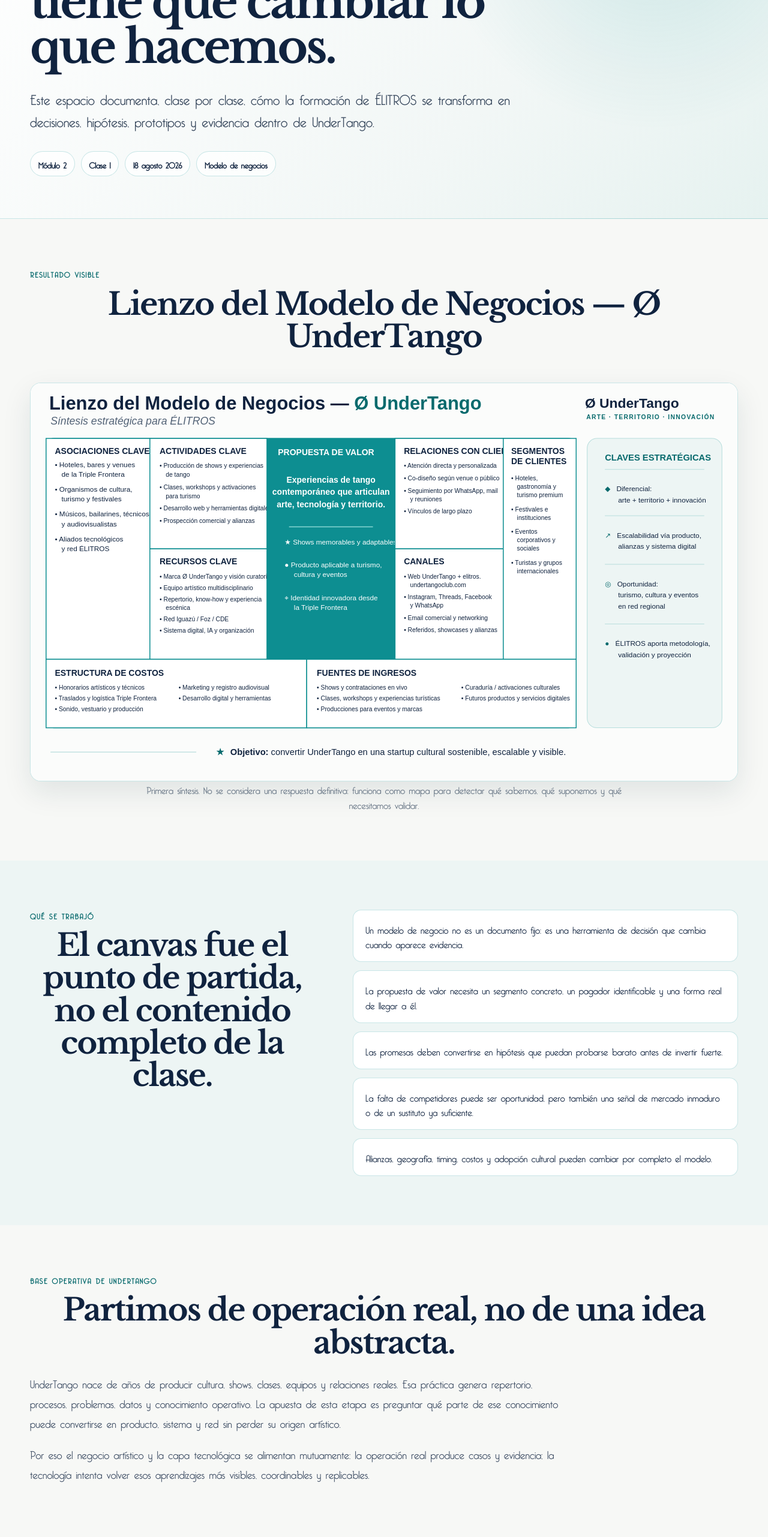
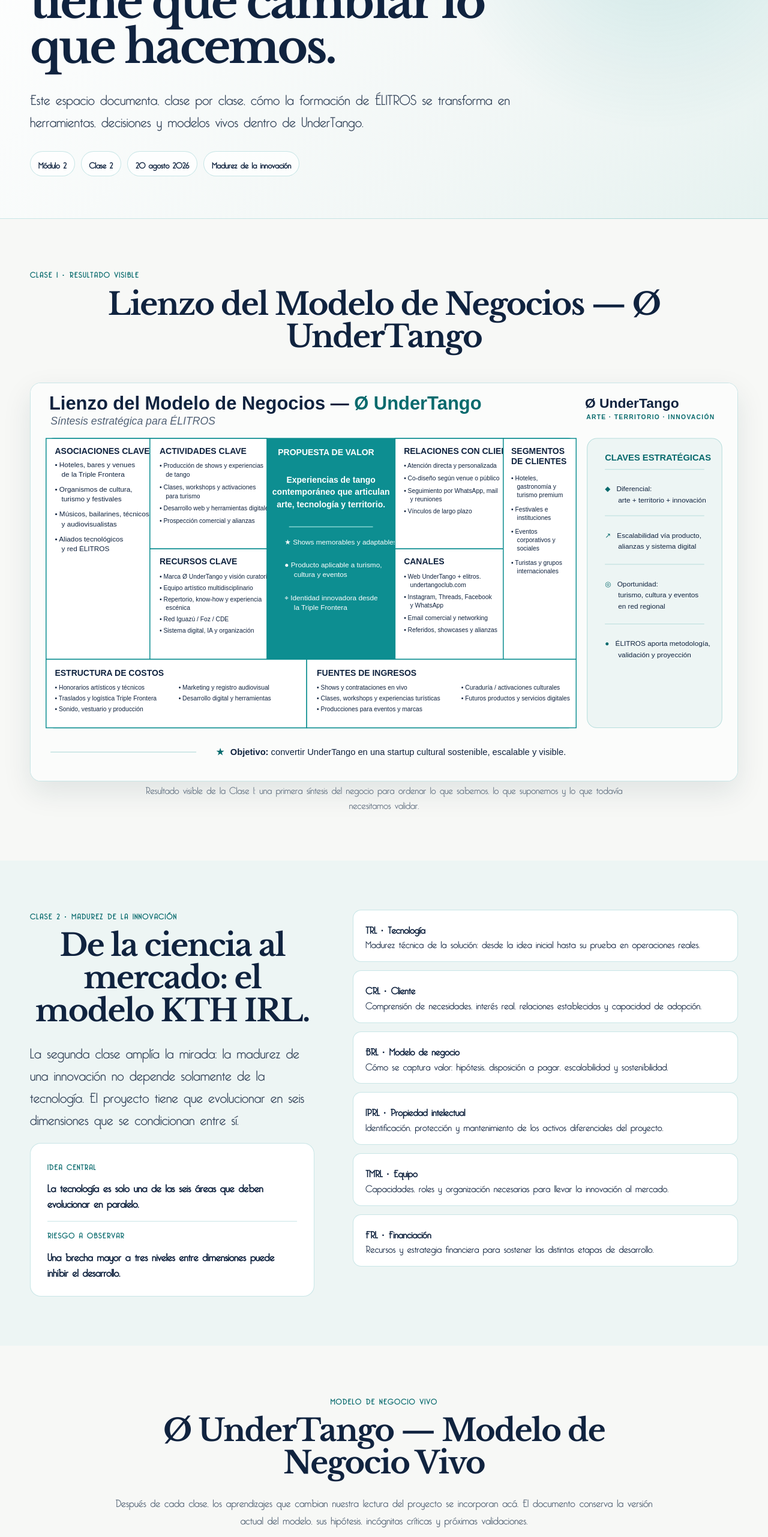
Before and after one commit to O-UnderTango-Club/UnderTangoWEBNextJS, a Next.js app: page /elitros in a window 1280 px wide. Shown: the part 234-2797 px from the top of the page at 60% size. Built offline with nearby package versions, Linux system fonts and the light colour scheme.

Commit message:
Reordena ÉLITROS por clases y agrega Clase 2 KTH IRL

```diff
--- a/app/elitros/page.tsx
+++ b/app/elitros/page.tsx
@@ -3,30 +3,37 @@ import "./elitros.css";
 const businessModelDoc =
   "https://docs.google.com/document/d/1s2bI10gDtYp8TjXPduSVDV6EFC-9sVfa724Ev0lvNdE/edit?usp=drivesdk";
 
-const team = [
+const maturityDimensions = [
   {
-    name: "Pablo Cieslik",
-    role: "Producto, visión y validación en campo",
-    skills: "Dirección artística · producción · producto · operación",
+    code: "TRL",
+    title: "Tecnología",
+    description: "Madurez técnica de la solución: desde la idea inicial hasta su prueba en operaciones reales.",
   },
   {
-    name: "Alejandro Míguez",
-    role: "Representación y articulación estratégica",
-    skills: "Vinculación · comunicación · desarrollo institucional",
+    code: "CRL",
+    title: "Cliente",
+    description: "Comprensión de necesidades, interés real, relaciones establecidas y capacidad de adopción.",
   },
   {
-    name: "Maximiliano Xavier Rodríguez",
-    role: "Desarrollo tecnológico",
-    skills: "Front-end · mobile · prototipado de producto",
+    code: "BRL",
+    title: "Modelo de negocio",
+    description: "Cómo se captura valor: hipótesis, disposición a pagar, escalabilidad y sostenibilidad.",
   },
-];
-
-const lessons = [
-  "Un modelo de negocio no es un documento fijo: es una herramienta de decisión que cambia cuando aparece evidencia.",
-  "La propuesta de valor necesita un segmento concreto, un pagador identificable y una forma real de llegar a él.",
-  "Las promesas deben convertirse en hipótesis que puedan probarse barato antes de invertir fuerte.",
-  "La falta de competidores puede ser oportunidad, pero también una señal de mercado inmaduro o de un sustituto ya suficiente.",
-  "Alianzas, geografía, timing, costos y adopción cultural pueden cambiar por completo el modelo.",
+  {
+    code: "IPRL",
+    title: "Propiedad intelectual",
+    description: "Identificación, protección y mantenimiento de los activos diferenciales del proyecto.",
+  },
+  {
+    code: "TMRL",
+    title: "Equipo",
+    description: "Capacidades, roles y organización necesarias para llevar la innovación al mercado.",
+  },
+  {
+    code: "FRL",
+    title: "Financiación",
+    description: "Recursos y estrategia financiera para sostener las distintas etapas de desarrollo.",
+  },
 ];
 
 export default function ElitrosPage() {
@@ -34,142 +41,76 @@ export default function ElitrosPage() {
     <main className="elitros-page">
       <header className="elitros-hero">
         <div className="elitros-shell">
-          <p className="elitros-kicker">Ø UNDERTANGO · ÉLITROS 2026 · EXPERIMENTO ABIERTO</p>
+          <p className="elitros-kicker">Ø UNDERTANGO · ÉLITROS 2026 · APRENDIZAJE APLICADO</p>
           <h1>Lo que aprendemos tiene que cambiar lo que hacemos.</h1>
           <p className="elitros-lede">
-            Este espacio documenta, clase por clase, cómo la formación de ÉLITROS se transforma en decisiones,
-            hipótesis, prototipos y evidencia dentro de UnderTango.
+            Este espacio documenta, clase por clase, cómo la formación de ÉLITROS se transforma en herramientas,
+            decisiones y modelos vivos dentro de UnderTango.
           </p>
           <div className="elitros-status-row">
             <span>Módulo 2</span>
-            <span>Clase 1</span>
-            <span>18 agosto 2026</span>
-            <span>Modelo de negocios</span>
+            <span>Clase 2</span>
+            <span>20 agosto 2026</span>
+            <span>Madurez de la innovación</span>
           </div>
         </div>
       </header>
 
-      <section className="elitros-section elitros-shell" aria-labelledby="resultado-title">
+      <section className="elitros-section elitros-shell" aria-labelledby="clase-1-title">
         <div className="elitros-section-heading">
-          <p>Resultado visible</p>
-          <h2 id="resultado-title">Lienzo del Modelo de Negocios — Ø UnderTango</h2>
+          <p>Clase 1 · Resultado visible</p>
+          <h2 id="clase-1-title">Lienzo del Modelo de Negocios — Ø UnderTango</h2>
         </div>
         <div className="elitros-canvas-frame">
           <img
             src="/elitros/modelo-negocio-undertango.svg"
-            alt="Lienzo del Modelo de Negocios de UnderTango desarrollado a partir del Módulo 2 de ÉLITROS"
+            alt="Lienzo del Modelo de Negocios de UnderTango desarrollado en la Clase 1 del Módulo 2 de ÉLITROS"
             width="1600"
             height="900"
             loading="eager"
           />
         </div>
         <p className="elitros-caption">
-          Primera síntesis. No se considera una respuesta definitiva: funciona como mapa para detectar qué sabemos,
-          qué suponemos y qué necesitamos validar.
+          Resultado visible de la Clase 1: una primera síntesis del negocio para ordenar lo que sabemos, lo que
+          suponemos y lo que todavía necesitamos validar.
         </p>
       </section>
 
-      <section className="elitros-section elitros-section-soft">
+      <section className="elitros-section elitros-section-soft" aria-labelledby="clase-2-title">
         <div className="elitros-shell elitros-two-columns">
           <div>
-            <p className="elitros-eyebrow">Qué se trabajó</p>
-            <h2>El canvas fue el punto de partida, no el contenido completo de la clase.</h2>
+            <p className="elitros-eyebrow">Clase 2 · Madurez de la innovación</p>
+            <h2 id="clase-2-title">De la ciencia al mercado: el modelo KTH IRL.</h2>
+            <p className="elitros-lede">
+              La segunda clase amplía la mirada: la madurez de una innovación no depende solamente de la tecnología.
+              El proyecto tiene que evolucionar en seis dimensiones que se condicionan entre sí.
+            </p>
+            <div className="elitros-test-card">
+              <span>Idea central</span>
+              <strong>La tecnología es solo una de las seis áreas que deben evolucionar en paralelo.</strong>
+              <span>Riesgo a observar</span>
+              <strong>Una brecha mayor a tres niveles entre dimensiones puede inhibir el desarrollo.</strong>
+            </div>
           </div>
-          <div className="elitros-lessons">
-            {lessons.map((lesson) => (
-              <p key={lesson}>{lesson}</p>
+
+          <div className="elitros-lessons" aria-label="Seis dimensiones del modelo KTH IRL">
+            {maturityDimensions.map((dimension) => (
+              <p key={dimension.code}>
+                <strong>{dimension.code} · {dimension.title}</strong>
+                <br />
+                {dimension.description}
+              </p>
             ))}
           </div>
         </div>
       </section>
 
-      <section className="elitros-section elitros-shell elitros-manifesto" aria-labelledby="undertango-title">
-        <p className="elitros-eyebrow">Base operativa de UnderTango</p>
-        <h2 id="undertango-title">Partimos de operación real, no de una idea abstracta.</h2>
-        <p>
-          UnderTango nace de años de producir cultura, shows, clases, equipos y relaciones reales. Esa práctica genera
-          repertorio, procesos, problemas, datos y conocimiento operativo. La apuesta de esta etapa es preguntar qué
-          parte de ese conocimiento puede convertirse en producto, sistema y red sin perder su origen artístico.
-        </p>
-        <p>
-          Por eso el negocio artístico y la capa tecnológica se alimentan mutuamente: la operación real produce casos
-          y evidencia; la tecnología intenta volver esos aprendizajes más visibles, coordinables y replicables.
-        </p>
-      </section>
-
-      <section className="elitros-section elitros-dark">
-        <div className="elitros-shell">
-          <p className="elitros-eyebrow">Hacia dónde estamos apuntando</p>
-          <h2>La primera tecnologización es esta misma página.</h2>
-          <p className="elitros-dark-lede">
-            Este subdominio ya funciona como un primer gesto concreto de sistematización. No es solamente una página de
-            resumen: es una interfaz mínima para convertir la formación en objetos visibles, compartibles y revisables.
-          </p>
-          <p className="elitros-dark-lede">
-            La dirección que estamos explorando es un prototipo llamado <strong>Experimento de app para ÉLITROS</strong>.
-            La hipótesis es sencilla: si estructuramos personas, startups, capacidades, necesidades y aprendizajes en una
-            interfaz común, podrían aparecer nuevas formas de colaboración, seguimiento y validación.
-          </p>
-
-          <div className="elitros-flow" aria-label="Flujo del experimento">
-            <div><b>01</b><span>Persona</span><small>Aptitudes, rol y participación.</small></div>
-            <div><b>02</b><span>Startup</span><small>Qué hace, qué ofrece, qué necesita.</small></div>
-            <div><b>03</b><span>Aprendizaje</span><small>Módulos, decisiones y evidencia.</small></div>
-            <div><b>04</b><span>Red</span><small>Conexiones útiles entre personas y startups.</small></div>
-          </div>
-
-          <p className="elitros-note">
-            La V1 empieza con tres usuarios internos. Solo después de probar utilidad y comprensión se invitarán otras
-            startups del programa. La intención es validar una red antes de construir una red social completa.
-          </p>
-        </div>
-      </section>
-
-      <section className="elitros-section elitros-shell" aria-labelledby="equipo-title">
-        <div className="elitros-section-heading">
-          <p>Perfiles iniciales</p>
-          <h2 id="equipo-title">Tres personas, una startup y una interfaz mínima para probar si esto sirve.</h2>
-        </div>
-        <div className="elitros-team-grid">
-          {team.map((member) => (
-            <article className="elitros-profile" key={member.name}>
-              <div className="elitros-avatar" aria-hidden="true">{member.name.charAt(0)}</div>
-              <h3>{member.name}</h3>
-              <p className="elitros-role">{member.role}</p>
-              <p>{member.skills}</p>
-              <span>Startup vinculada → Ø UnderTango</span>
-            </article>
-          ))}
-        </div>
-      </section>
-
-      <section className="elitros-section elitros-section-soft">
-        <div className="elitros-shell elitros-next-test">
-          <div>
-            <p className="elitros-eyebrow">Próximo experimento de red</p>
-            <h2>¿Qué ocurre cuando sumamos una segunda startup al sistema?</h2>
-            <p>
-              Una vez probada la V1 con el equipo de UnderTango, la propuesta es invitar a dos o tres startups de
-              ÉLITROS a armar un perfil mínimo con el mismo formato. La pregunta no es cuántos perfiles podemos cargar,
-              sino si ver capacidades, necesidades y aprendizaje compartido produce conexiones útiles.
-            </p>
-          </div>
-          <div className="elitros-test-card">
-            <span>Hipótesis</span>
-            <strong>La información estructurada puede generar colaboración.</strong>
-            <span>Señal a observar</span>
-            <strong>Contactos, preguntas, coincidencias o ayuda concreta entre equipos.</strong>
-          </div>
-        </div>
-      </section>
-
       <section className="elitros-section elitros-shell elitros-document" aria-labelledby="documento-title">
-        <p className="elitros-eyebrow">Documento vivo</p>
+        <p className="elitros-eyebrow">Modelo de negocio vivo</p>
         <h2 id="documento-title">Ø UnderTango — Modelo de Negocio Vivo</h2>
         <p>
-          El canvas resume; el documento conserva la lógica que debe revisarse cuando cambien hipótesis, aparezcan
-          datos reales o se tome una decisión. Incluye las dos unidades conectadas de UnderTango, el modelo actual,
-          incógnitas críticas y la próxima validación.
+          Después de cada clase, los aprendizajes que cambian nuestra lectura del proyecto se incorporan acá. El
+          documento conserva la versión actual del modelo, sus hipótesis, incógnitas críticas y próximas validaciones.
         </p>
         <a href={businessModelDoc} target="_blank" rel="noreferrer" className="elitros-doc-link">
           Abrir Google Doc del modelo de negocio ↗
@@ -178,11 +119,7 @@ export default function ElitrosPage() {
 
       <footer className="elitros-footer">
         <div className="elitros-shell">
-          <p>Ø UnderTango · Experimento de aprendizaje aplicado · ÉLITROS 2026</p>
-          <p className="elitros-disclaimer">
-            “Experimento de app para ÉLITROS” es un prototipo de UnderTango para explorar colaboración y aprendizaje;
-            no es un producto oficial del programa ÉLITROS.
-          </p>
+          <p>Ø UnderTango · Aprendizaje aplicado · ÉLITROS 2026</p>
         </div>
       </footer>
     </main>
```
